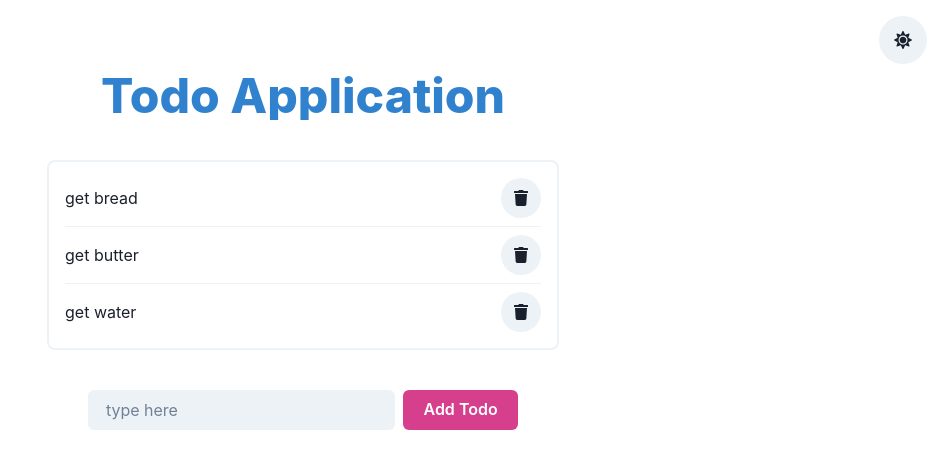
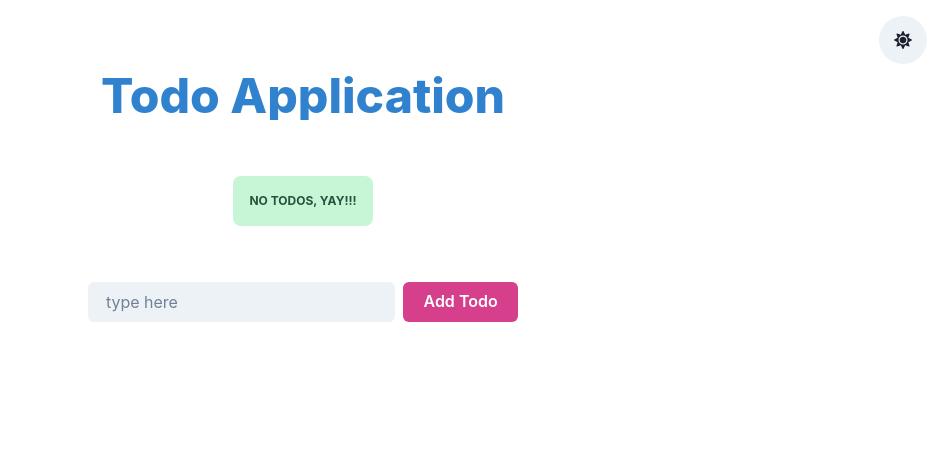
Before and after one commit to natibiruk08/todo-list, a React (Vite) app: page / in a window 1280 px wide. Shown: the top 468 px of the page, without its empty margins (337-1280 px from the left). Built offline with nearby package versions, Linux system fonts and the light colour scheme.

Commit message:
fetch,add and delete todo list from localstorage

```diff
--- a/src/App.tsx
+++ b/src/App.tsx
@@ -6,29 +6,20 @@ import { useEffect, useState } from "react";
 import { Todo } from "./types/Todo";
 
 function App() {
-  const initialTodos = [
-    {
-      id: 1,
-      body: "get bread",
-    },
-    {
-      id: 2,
-      body: "get butter",
-    },
-    {
-      id: 3,
-      body: "get water",
-    },
-  ];
+  const [todos, setTodos] = useState(
+    JSON.parse(localStorage.getItem("todos") || "{}") || []
+  );
 
-  const [todos, setTodos] = useState(initialTodos);
+  useEffect(() => {
+    localStorage.setItem("todos", JSON.stringify(todos));
+  }, [todos]);
 
   function addTodo(todo: Todo) {
     setTodos([...todos, todo]);
   }
 
   function deleteTodo(id: number) {
-    const newTodos = todos.filter((todo) => {
+    const newTodos = todos.filter((todo: Todo) => {
       return todo.id !== id;
     });
 
--- a/src/types/Todo.ts
+++ b/src/types/Todo.ts
@@ -1,4 +1,4 @@
 export type Todo = {
-  id: number;
+  id: string;
   body: string;
 };
```
